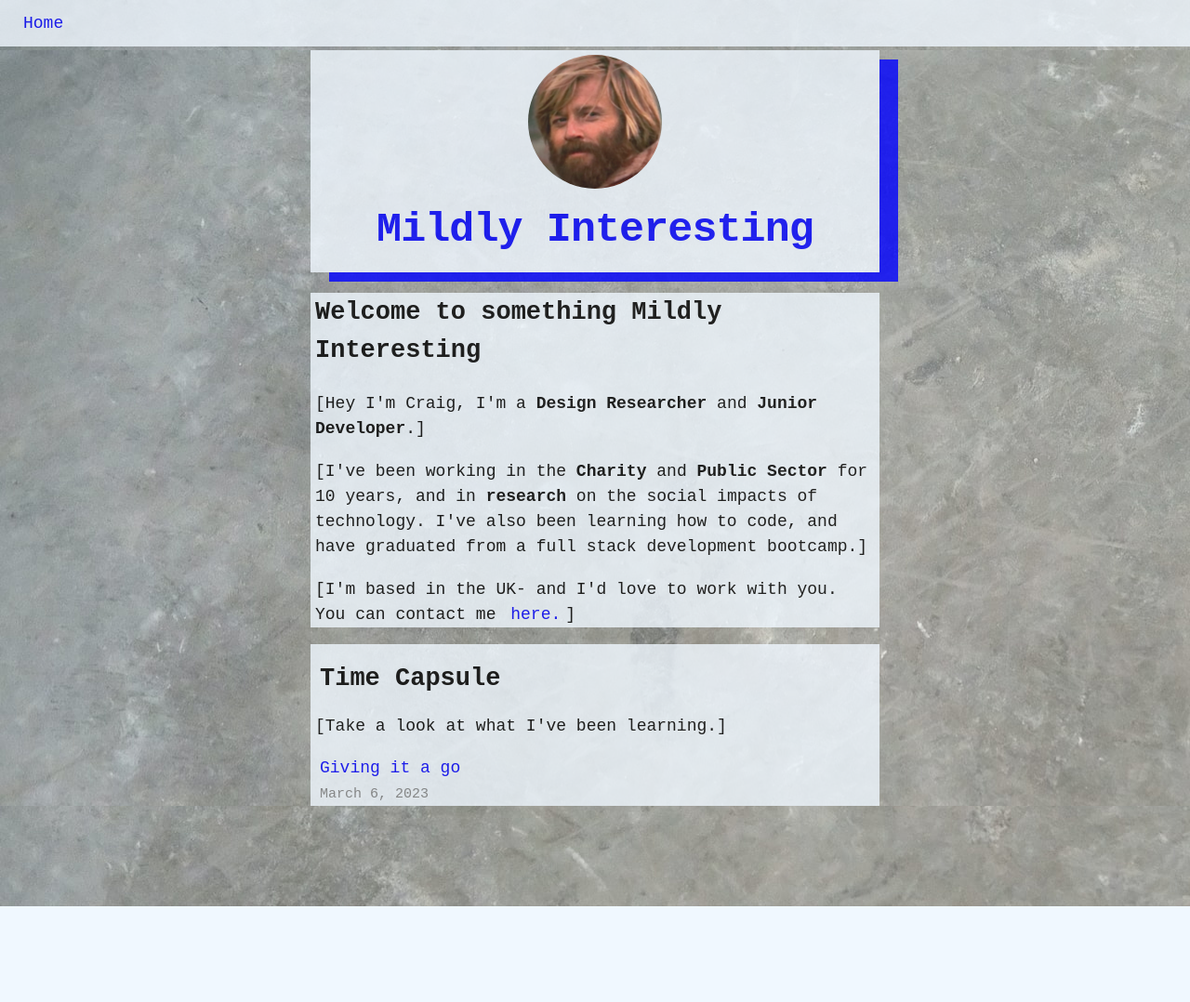
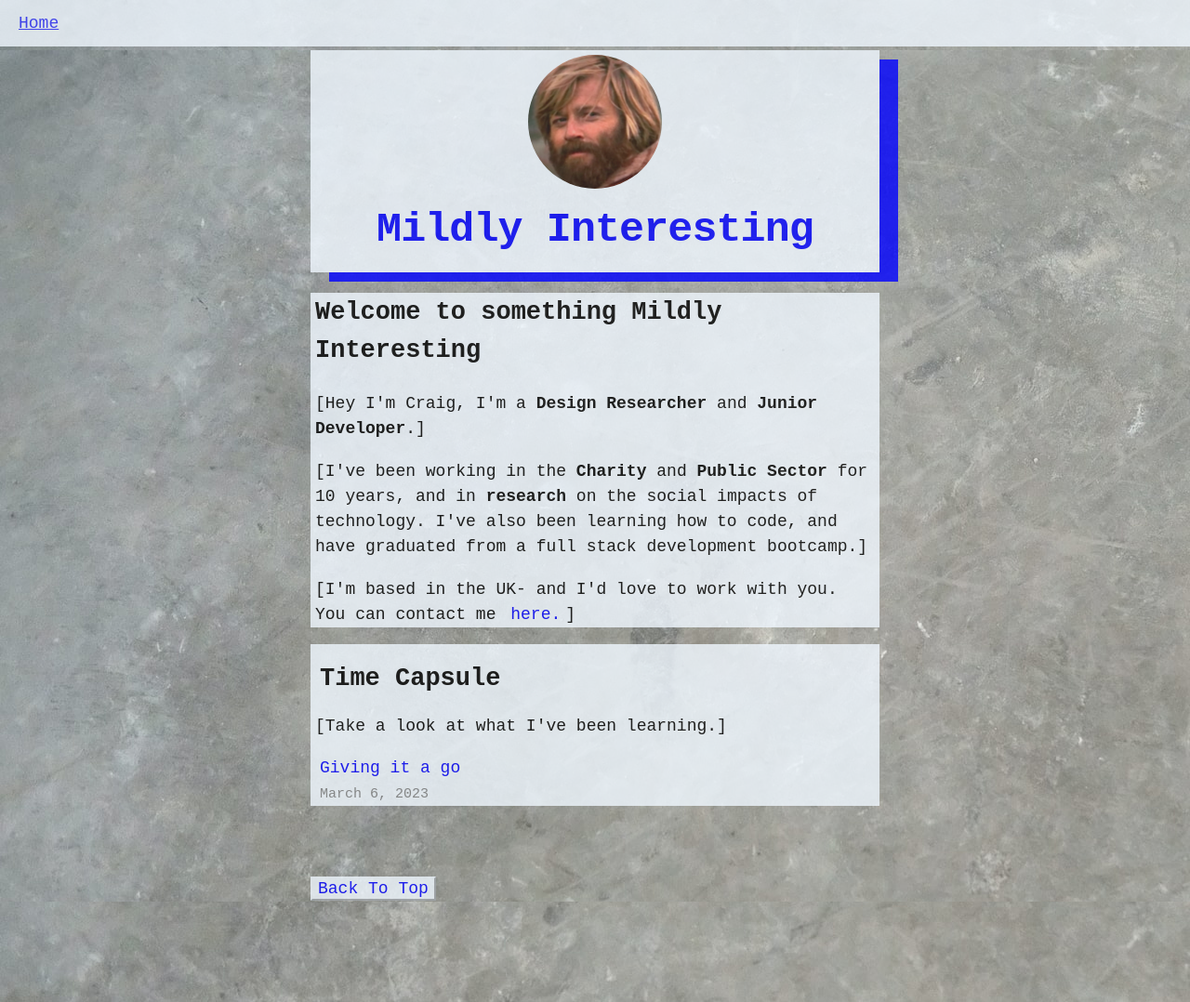
Before and after one commit to CregCodes/blog_practise, a Next.js app in the folder nextjs-blog/: page / in a window 1280 px wide. Shown: the whole page at 93% size. Before the commit the page ends 975 px from the top, so only its background shows below. Built offline with nearby package versions, Linux system fonts and the light colour scheme.

Commit message:
Added scroll to top button- some issues with background image to resolve

```diff
--- a/nextjs-blog/components/layout/layout.js
+++ b/nextjs-blog/components/layout/layout.js
@@ -1,5 +1,6 @@
 import Head from "next/head";
 import Image from "next/image";
+import Navbar from "../navbar/navbar";
 import styles from "./layout.module.css";
 import utilStyles from "../../styles/utils.module.css";
 import Link from "next/link";
@@ -17,6 +18,7 @@ export const siteTitle = "Mildly Interesting";
 export default function Layout({ children, home }) {
   return (
     <div className={styles.container}>
+      <Navbar />
       <Head>
         <link rel="icon" href="/images/profile.jpg" />
         <meta
@@ -69,7 +71,7 @@ export default function Layout({ children, home }) {
       <main>{children}</main>
       {!home && (
         <div className={styles.backToHome}>
-          <Link href="/">← Back to home</Link>
+          <Link href="/">← Back To Home</Link>
         </div>
       )}
     </div>
--- a/nextjs-blog/components/navbar/navbar.js
+++ b/nextjs-blog/components/navbar/navbar.js
@@ -4,8 +4,10 @@ import styles from "./navbar.module.css";
 export default function Navbar() {
   return (
     <nav className={styles.navbar}>
-      <div className={styles.navhome}>
-        <Link href="/">Home</Link>
+      <div>
+        <Link className={styles.navbar} href="/">
+          Home
+        </Link>
       </div>
     </nav>
   );
--- a/nextjs-blog/components/navbar/navbar.module.css
+++ b/nextjs-blog/components/navbar/navbar.module.css
@@ -6,17 +6,13 @@
   height: 50px;
   background-color: aliceblue;
   opacity: 80%;
-  color: black;
   display: flex;
+  color: blue;
+  flex-direction: row;
   justify-content: space-between;
   align-items: center;
   padding: 0 20px;
-}
-
-.navhome link {
-  color: white;
-  text-decoration: none;
-  font-weight: bold;
+  font-size: 1rem;
 }
 
 /* Responsive styles */
--- /dev/null
+++ b/nextjs-blog/components/scrollTop/scrollTop.js
@@ -0,0 +1,40 @@
+import { useState, useEffect } from "react";
+import styles from "./scrollTop.module.css";
+
+export default function ScrollTop() {
+  const [isVisible, setIsVisible] = useState(false);
+
+  const toggleVisibility = () => {
+    if (window.pageYOffset > 100) {
+      setIsVisible(true);
+    } else {
+      setIsVisible(false);
+    }
+  };
+
+  const scrollToTop = () => {
+    window.scrollTo({
+      top: 0,
+      behavior: "smooth",
+    });
+  };
+
+  useEffect(() => {
+    window.addEventListener("scroll", toggleVisibility);
+
+    return () => {
+      window.removeEventListener("scroll", toggleVisibility);
+    };
+  }, []);
+
+  return (
+    <button
+      className={`${styles["scroll-to-top-button"]} ${
+        isVisible ? styles.visible : ""
+      }`}
+      onClick={scrollToTop}
+    >
+      Back To Top
+    </button>
+  );
+}
--- /dev/null
+++ b/nextjs-blog/components/scrollTop/scrollTop.module.css
@@ -0,0 +1,9 @@
+.scroll-to-top-button {
+  color: blue;
+  background-color: aliceblue;
+  opacity: 80%;
+  font-family: "IBM Plex Mono", monospace;
+  margin: 3rem 0 0;
+  border-color: aliceblue;
+  font-size: 1rem;
+}
--- a/nextjs-blog/package.json
+++ b/nextjs-blog/package.json
@@ -11,6 +11,7 @@
     "next": "latest",
     "react": "18.2.0",
     "react-dom": "18.2.0",
+    "react-icons": "^4.8.0",
     "remark": "^14.0.2",
     "remark-html": "^15.0.2"
   }
--- a/nextjs-blog/pages/index.js
+++ b/nextjs-blog/pages/index.js
@@ -2,7 +2,7 @@ import Head from "next/head";
 import Layout, { siteTitle } from "../components/layout/layout";
 import Link from "next/link";
 import Date from "../components/date/date";
-import Navbar from "../components/navbar/navbar";
+import ScrollTop from "../components/scrollTop/scrollTop";
 import utilStyles from "../styles/utils.module.css";
 import { getSortedPostsData } from "../lib/posts";
 
@@ -24,8 +24,6 @@ export async function getStaticProps() {
 /**By returning allPostsData inside the props object in getStaticProps, the blog posts will be passed to the Home component as a prop. */
 export default function Home({ allPostsData }) {
   return (
-    <>
-      <Navbar />
     <Layout home>
       <Head>
         <title>{siteTitle}</title>
@@ -39,10 +37,10 @@ export default function Home({ allPostsData }) {
           <b>Junior Developer</b>.]
         </p>
         <p className={utilStyles.padding1px}>
-            [I've been working in the <b>Charity</b> and <b>Public Sector</b>{" "}
-            for 10 years, and in <b>research</b> on the social impacts of
-            technology. I've also been learning how to code, and have graduated
-            from a full stack development bootcamp.]
+          [I've been working in the <b>Charity</b> and <b>Public Sector</b> for
+          10 years, and in <b>research</b> on the social impacts of technology.
+          I've also been learning how to code, and have graduated from a full
+          stack development bootcamp.]
         </p>
         <p className={utilStyles.padding1px}>
           [I'm based in the UK- and I'd love to work with you. You can contact
@@ -64,7 +62,7 @@ export default function Home({ allPostsData }) {
           ))}
         </ul>
       </section>
+      <ScrollTop />
     </Layout>
-    </>
   );
 }
--- a/nextjs-blog/pages/posts/[id].js
+++ b/nextjs-blog/pages/posts/[id].js
@@ -1,7 +1,7 @@
 import Layout from "../../components/layout/layout";
 import Head from "next/head";
 import Date from "../../components/date/date";
-import Navbar from "../../components/navbar/navbar";
+import ScrollTop from "../../components/scrollTop/scrollTop";
 import utilStyles from "../../styles/utils.module.css";
 import { getAllPostIds, getPostData } from "../../lib/posts";
 
@@ -27,8 +27,6 @@ export async function getStaticPaths() {
 
 export default function Post({ postData }) {
   return (
-    <>
-      <Navbar />
     <Layout>
       <Head>
         <title>{postData.title}</title>
@@ -43,7 +41,7 @@ export default function Post({ postData }) {
           className={utilStyles.headingMd}
         />
       </article>
+      <ScrollTop />
     </Layout>
-    </>
   );
 }
```
Also changed, not shown: 1 other file (tests, documents, lock files or other folders). Lines whose indentation alone changed are shown as unchanged.
